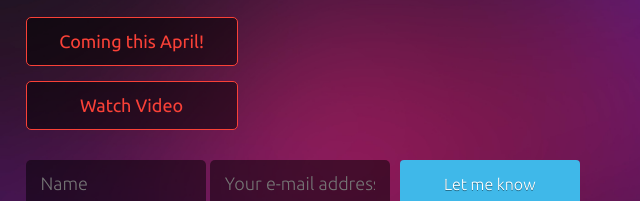
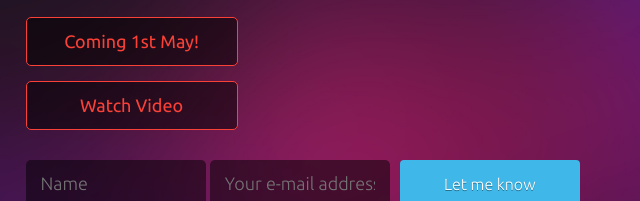
Before and after one commit to mayuur/Shuffle_Website, a plain HTML site: page index.html in a window 1280 px wide. Shown: the part 379-580 px from the top of the page, 0-640 px from the left. Drawn offline with nearby package versions, Linux system fonts and the light colour scheme.

Commit message:
Updated button text

```diff
--- a/index.html
+++ b/index.html
@@ -132,7 +132,7 @@ top:20px;
 		</h1>
 		<div id="tagline">Check out Shuffle, A Beautiful Music App on iOS which lets you share your media.</div>
 
-        <div class="btncommingsoon comming_soon">Coming this April!</div>
+        <div class="btncommingsoon comming_soon">Coming 1st May!</div>
         <div class="btncommingsoon comming_soon t35" id="watch_video">Watch Video</div>
 
 	</header>
```
